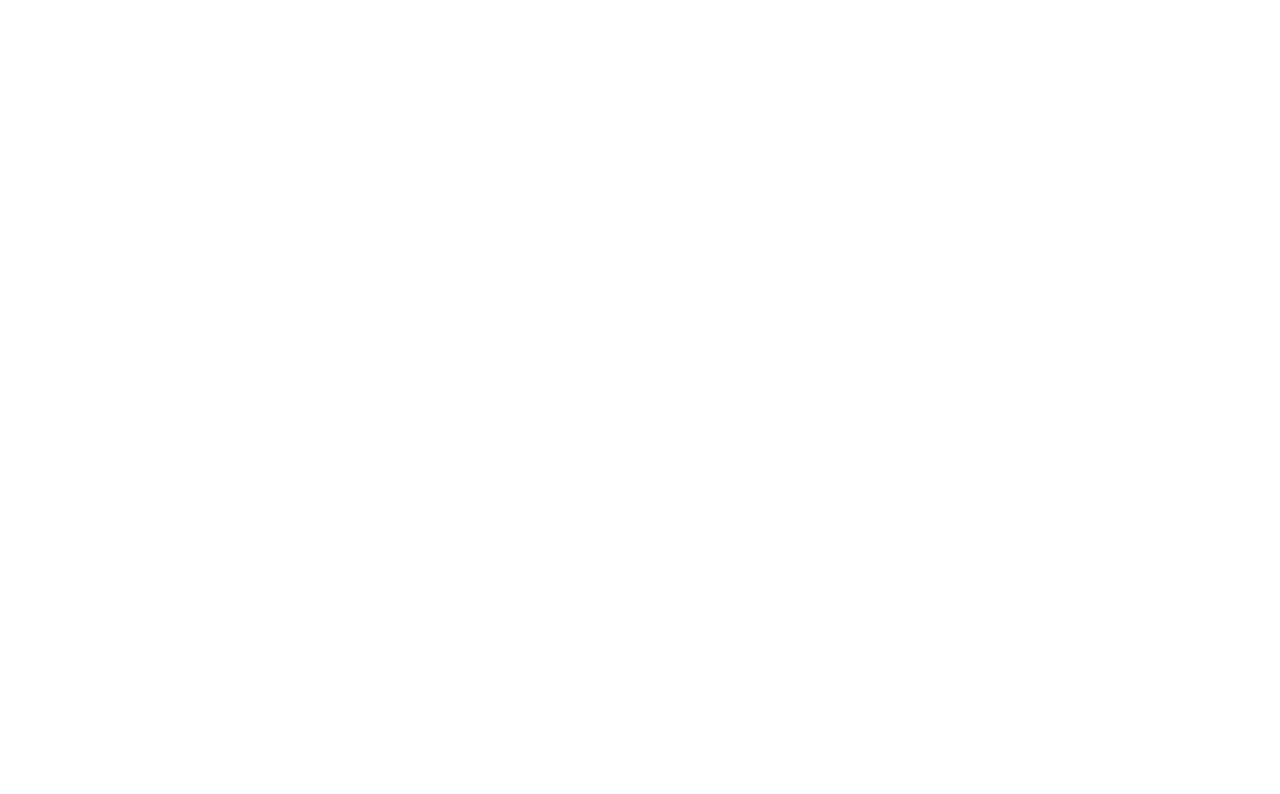
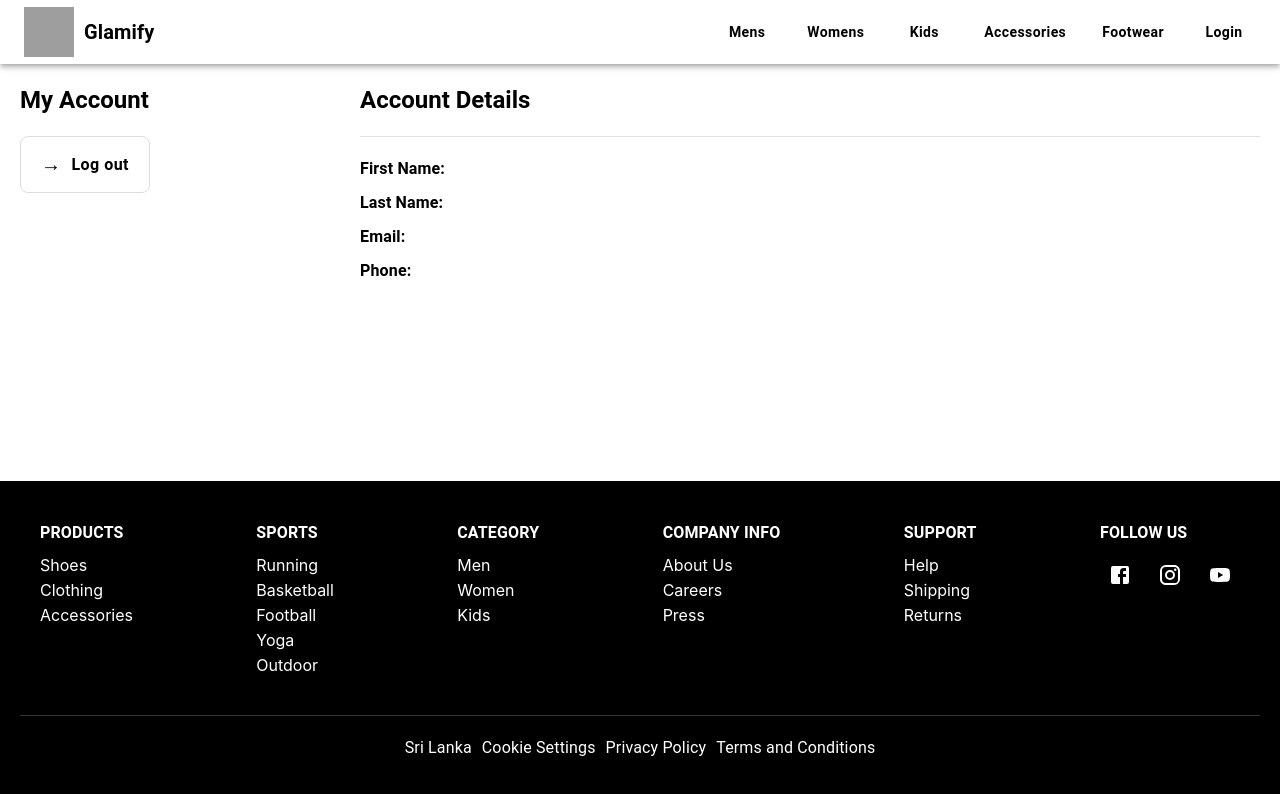
Before and after one commit to Dilusha-Ranasingha/Glamify_Clothing_website_springboot, a React (Create React App) app in the folder glamifyfrontend/: page /account in a window 1280 px wide. Before the commit this address had no page. Shown: the top 794 px of the page. Built offline with nearby package versions, Linux system fonts and the light colour scheme; grey boxes are pictures that could not be loaded.

Commit message:
feat: add Account pge

```diff
--- a/glamifyfrontend/src/index.js
+++ b/glamifyfrontend/src/index.js
@@ -9,6 +9,7 @@
 import KidsPage from './pages/KidsPage';
 import LoginPage from './pages/loginPage';
 import RegisterPage from './pages/registerPage';
+import MyAccountPage from './pages/myAccount';
 
 const root = ReactDOM.createRoot(document.getElementById('root'));
 root.render(
@@ -20,6 +21,7 @@
       <Route path="/kids" element={<KidsPage />} />
       <Route path="/login" element={<LoginPage />} />
       <Route path='/register' element={<RegisterPage />} />
+      <Route path='/account' element={<MyAccountPage />} />
     </Routes>
   </BrouwserRouter>
 );
--- /dev/null
+++ b/glamifyfrontend/src/pages/myAccount.js
@@ -0,0 +1,95 @@
+import { Box, Typography, Button, Divider } from "@mui/material";
+import Header from "../components/Header/Header";
+import Footer from "../components/Footer/Footer";
+import { useNavigate } from "react-router-dom";
+
+const MyAccountPage = () => {
+  const navigate = useNavigate();
+
+  // Logout handler
+  const handleLogout = () => {
+    console.log("User logged out");
+    navigate("/login");
+  };
+
+  return (
+    <Box
+      sx={{
+        display: "flex",
+        flexDirection: "column",
+        minHeight: "100vh", // Full viewport height
+      }}
+    >
+      {/* Header Section */}
+      <Header />
+
+      {/* Main Section */}
+      <Box
+        component="main"
+        sx={{
+          flex: 1, // Pushes footer to the bottom
+          padding: "20px",
+          display: "flex",
+          flexDirection: "row",
+          justifyContent: "space-between",
+          gap: "40px",
+        }}
+      >
+        {/* Left Section */}
+        <Box sx={{ flex: 1, maxWidth: "300px" }}>
+          <Typography variant="h5" sx={{ fontWeight: "bold", marginBottom: "20px" }}>
+            My Account
+          </Typography>
+          <Button
+            onClick={handleLogout}
+            sx={{
+              display: "flex",
+              alignItems: "center",
+              gap: "10px",
+              backgroundColor: "transparent",
+              color: "#000",
+              fontWeight: "bold",
+              fontSize: "16px",
+              textTransform: "none",
+              padding: "10px 20px",
+              border: "1px solid #ddd",
+              borderRadius: "8px",
+              "&:hover": {
+                backgroundColor: "#f5f5f5",
+              },
+            }}
+          >
+            <span style={{ fontSize: "20px" }}>→</span> Log out
+          </Button>
+        </Box>
+
+        {/* Right Section */}
+        <Box sx={{ flex: 3 }}>
+          <Typography variant="h5" sx={{ fontWeight: "bold", marginBottom: "20px" }}>
+            Account Details
+          </Typography>
+          <Divider sx={{ marginBottom: "20px" }} />
+            <Box sx={{ display: "flex", flexDirection: "column", gap: "10px" }}>
+              <Typography>
+                <strong>First Name:</strong> {}
+              </Typography>
+              <Typography>
+                <strong>Last Name:</strong> {}
+              </Typography>
+              <Typography>
+                <strong>Email:</strong> {}
+              </Typography>
+              <Typography>
+                <strong>Phone:</strong> {}
+              </Typography>
+            </Box>
+        </Box>
+      </Box>
+
+      {/* Footer Section */}
+      <Footer />
+    </Box>
+  );
+};
+
+export default MyAccountPage;
```
